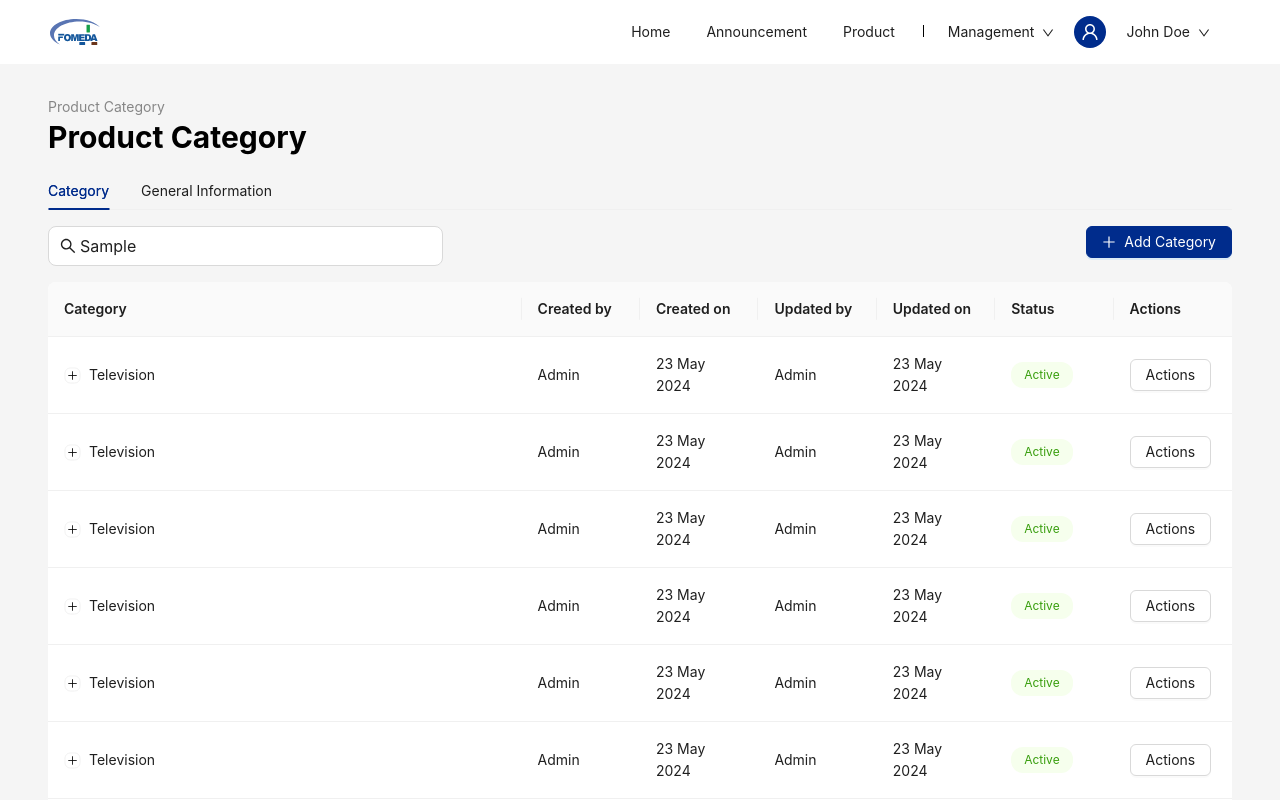
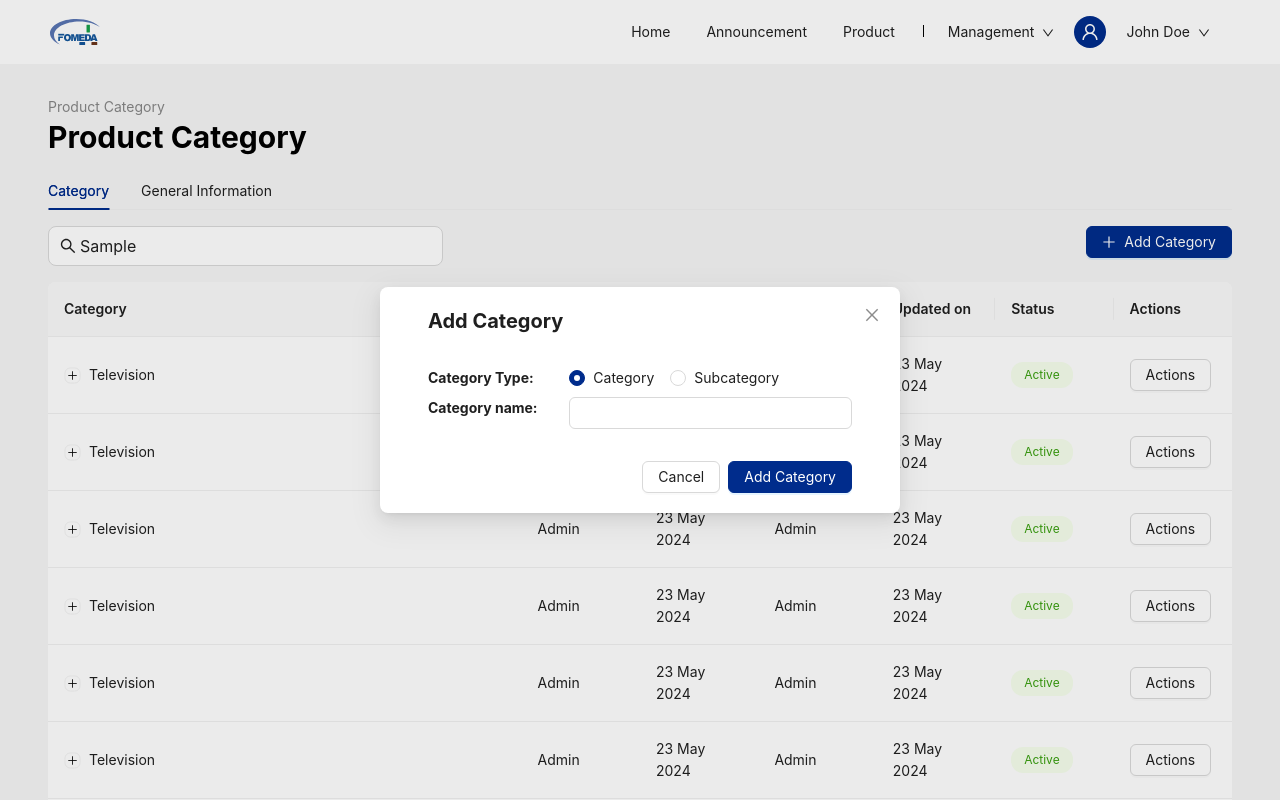
Before and after one commit to MoneyCheongJx/forked-fyp-fomeda-web, a Next.js app: page /management/product-category in a window 1280 px wide. Both pictures are taken after typing "Sample" into the empty fields and a click on the button "Add Category". Shown: the top 800 px of the page. Built offline with nearby package versions, Linux system fonts and the light colour scheme.

Commit message:
feat(category): add Add Window model with changing radio button and model global style

```diff
--- a/src/app/globals.css
+++ b/src/app/globals.css
@@ -54,6 +54,18 @@ h3 {
   font-size: 20px;
   font-weight: bold;
   line-height: 28px;
+}
+
+h4 {
+  font-size: 16px;
+  font-weight: bold;
+  line-height: 24px;
+}
+
+h5 {
+  font-size: 14px;
+  font-weight: bold;
+  line-height: 22px;
 }
 
 @layer utilities {
@@ -146,3 +158,22 @@ h3 {
   color: var(--ant-primary-color-active) !important;
   border-color: var(--ant-primary-color-active) !important;
 }
+
+/* model style */
+.ant-modal-mask{
+  background-color: rgba(0, 0, 0, 0.08) !important;
+}
+.ant-modal-body{
+  margin-top: 32px;
+  margin-bottom: 32px;
+}
+.ant-modal-content{
+  padding-left: 48px !important;
+  padding-right: 48px !important;
+}
+
+/* radio button style */
+.ant-radio-checked .ant-radio-inner {
+  background-color: var(--ant-primary-color) !important;
+  border-color: var(--ant-primary-color) !important;
+}
--- a/src/components/product-category/CategoryTab.tsx
+++ b/src/components/product-category/CategoryTab.tsx
@@ -1,5 +1,7 @@
-import {Button, Col, Dropdown, Input, Row, Table, Tag} from "antd";
-import React from "react";
+"use client"
+
+import {Button, Col, Dropdown, Input, Modal, Radio, Row, Table, Tag} from "antd";
+import React, {useState} from "react";
 import {CATEGORY_TABLE_ACTIONS_CONSTANTS, CATEGORY_TABLE_HEADER_CONSTANTS} from "@/constants/category.constant";
 import Link from "next/link";
 import {PlusOutlined, SearchOutlined} from "@ant-design/icons";
@@ -54,6 +56,14 @@ const renderActions = () => (
 );
 
 const CategoryTab = () => {
+
+    const [openAddModel, setOpenAddModel] = useState(false);
+    const [isCategory, setIsCategory] = useState(true);
+
+    const handleRadioChange = (e: any) => {
+        setIsCategory(e.target.value);
+    };
+
     const CATEGORY_TABLE_HEADER = CATEGORY_TABLE_HEADER_CONSTANTS.map((column) => {
         if (column.key === 'is_active') {
             return {
@@ -76,7 +86,42 @@ const CategoryTab = () => {
                 <Col span={8}>
                     <Input placeholder="category" prefix={<SearchOutlined/>} size="large"></Input>
                 </Col>
-                <Button type="primary" icon={<PlusOutlined/>} iconPosition="start">Add Category</Button>
+                <Button type="primary" icon={<PlusOutlined/>} iconPosition="start"
+                        onClick={() => setOpenAddModel(true)}>Add Category</Button>
+                <Modal
+                    title={<h3>Add Category</h3>}
+                    centered
+                    open={openAddModel}
+                    onOk={() => setOpenAddModel(false)}
+                    okText="Add Category"
+                    onCancel={() => setOpenAddModel(false)}
+                >
+                    <Row className="mb-2">
+                        <h5 className="w-1/3">Category Type:</h5>
+                        <Radio.Group onChange={handleRadioChange} value={isCategory}>
+                            <Radio value={true}>Category</Radio>
+                            <Radio value={false}>Subcategory</Radio>
+                        </Radio.Group>
+                    </Row>
+                    {isCategory ?
+                        <div>
+                            <Row className="mb-2">
+                                <h5 className="w-1/3">Category name:</h5>
+                                <Input className="w-2/3"/>
+                            </Row>
+                        </div> :
+                        <div>
+                            <Row className="mb-2">
+                                <h5 className="w-1/3">Category name:</h5>
+                                <Input className="w-2/3"/>
+                            </Row>
+                            <Row className="mb-2">
+                                <h5 className="w-1/3">Subcategory name:</h5>
+                                <Input className="w-2/3"/>
+                            </Row>
+                        </div>
+                    }
+                </Modal>
             </Row>
             <Table
                 columns={CATEGORY_TABLE_HEADER}
--- a/src/components/product-category/GeneralTab.tsx
+++ b/src/components/product-category/GeneralTab.tsx
@@ -1,7 +1,9 @@
-import {Button, Dropdown, Row, Table, Tag} from "antd";
+"use client"
+
+import {Button, Dropdown, Input, Modal, Radio, Row, Table, Tag} from "antd";
 import {PlusOutlined} from "@ant-design/icons";
 import {GENERAL_SPECIFICATIONS_CONSTANTS} from "@/constants/category.constant";
-import React from "react";
+import React, {useState} from "react";
 import Link from "next/link";
 import {SpecificationModel} from "@/app/models/specification.model";
 
@@ -50,7 +52,15 @@ const renderActions = (action_list: any) => (
     </Dropdown>
 );
 
+
 const GeneralTab = () => {
+
+    const [openAddModel, setOpenAddModel] = useState(null);
+    const [isSpecification, setIsSpecification] = useState(true);
+    const handleSpecificationRadioChange = (e: any) => {
+        setIsSpecification(e.target.value);
+    };
+
     const defineTableHeader = (tableHeader: any) => tableHeader.map((column: any) => {
         if (column.key === 'is_active') {
             return {
@@ -66,13 +76,73 @@ const GeneralTab = () => {
         }
         return column;
     });
+
+    const modelExtraField = (key: string) => {
+        return (
+            <div>
+                {key === "general_information" ? (
+                    <Row className="mb-2">
+                        <h5 className="w-2/5">Fillable:</h5>
+                        <Radio.Group>
+                            <Radio value={true}>Yes</Radio>
+                            <Radio value={false}>No</Radio>
+                        </Radio.Group>
+                    </Row>
+                ) : key === "product_specification" ? (
+                    <div>
+                        <Row className="mb-2">
+                            <h5 className="w-2/5">Specification Type:</h5>
+                            <Radio.Group onChange={handleSpecificationRadioChange} value={isSpecification}>
+                                <Radio value={true}>Specification</Radio>
+                                <Radio value={false}>Subspecification</Radio>
+                            </Radio.Group>
+                        </Row>
+                        <Row className="mb-2">
+                            <h5 className="w-2/5">Specification name:</h5>
+                            <Input className="w-3/5"/>
+                        </Row>
+                        <Row className="mb-2">
+                            <h5 className="w-2/5">Subspecification name:</h5>
+                            <Input className="w-3/5"/>
+                        </Row>
+                    </div>
+                ) : (
+                    <></>
+                )}
+            </div>
+        )
+    }
+
     return (
         <div>
-            {GENERAL_SPECIFICATIONS_CONSTANTS.map((item) => (
+            {GENERAL_SPECIFICATIONS_CONSTANTS.map((item: any) => (
                 <div key={item.key} className="mb-8">
                     <Row className="mb-2 justify-between ">
                         <h3>{item.title}</h3>
-                        <Button type="primary" icon={<PlusOutlined/>}>{item.button}</Button>
+                        <Button type="primary" icon={<PlusOutlined/>}
+                                onClick={() => {
+                                    setOpenAddModel(item.key)
+                                }}>
+                            {item.button}
+                        </Button>
+                        <Modal
+                            title={<h3>{item.button}</h3>}
+                            centered
+                            open={openAddModel === item.key}
+                            onOk={() => setOpenAddModel(null)}
+                            okText={item.button}
+                            onCancel={() => setOpenAddModel(null)}
+                            width={"40%"}
+                        >
+                            {modelExtraField(item.key)}
+                            {item.key !== 'product_specification' ?
+                                <Row className="mb-2">
+                                    <h5 className="w-2/5">{item.group} name:</h5>
+                                    <Input className="w-3/5"/>
+                                </Row> : <></>
+                            }
+                        </Modal>
+
                     </Row>
                     <Table columns={defineTableHeader(item.tableHeader)}
                            dataSource={dummy}
@@ -80,7 +150,8 @@ const GeneralTab = () => {
                                defaultPageSize: 10,
                                showSizeChanger: true,
                                pageSizeOptions: [10, 20, 50, 100],
-                           }}/>
+                           }}
+                    />
                 </div>
             ))}
         </div>
--- a/src/constants/category.constant.ts
+++ b/src/constants/category.constant.ts
@@ -83,24 +83,28 @@ export const GENERAL_SPECIFICATIONS_CONSTANTS = [
         key: 'general_information',
         title: "General Information",
         button: "Add Information",
+        group: "Information",
         tableHeader: GENERAL_SPECIFICATIONS_TABLE_HEADER_CONSTANTS
     },
     {
         key: 'certification',
         title: "Certification",
         button: "Add Certification",
+        group: "Certification",
         tableHeader: CERTIFICATION_TABLE_HEADER_CONSTANTS
     },
     {
         key: 'services_provided',
         title: "Services Provided",
         button: "Add Service",
+        group: "Service",
         tableHeader: SERVICE_PROVIDED_HEADER_CONSTANTS
     },
     {
         key: 'product_specification',
         title: "Product Specification",
         button: "Add Specification",
+        group: "Specification",
         tableHeader: PRODUCT_SPECIFICATION_HEADER_CONSTANTS
     },
 ]
```
